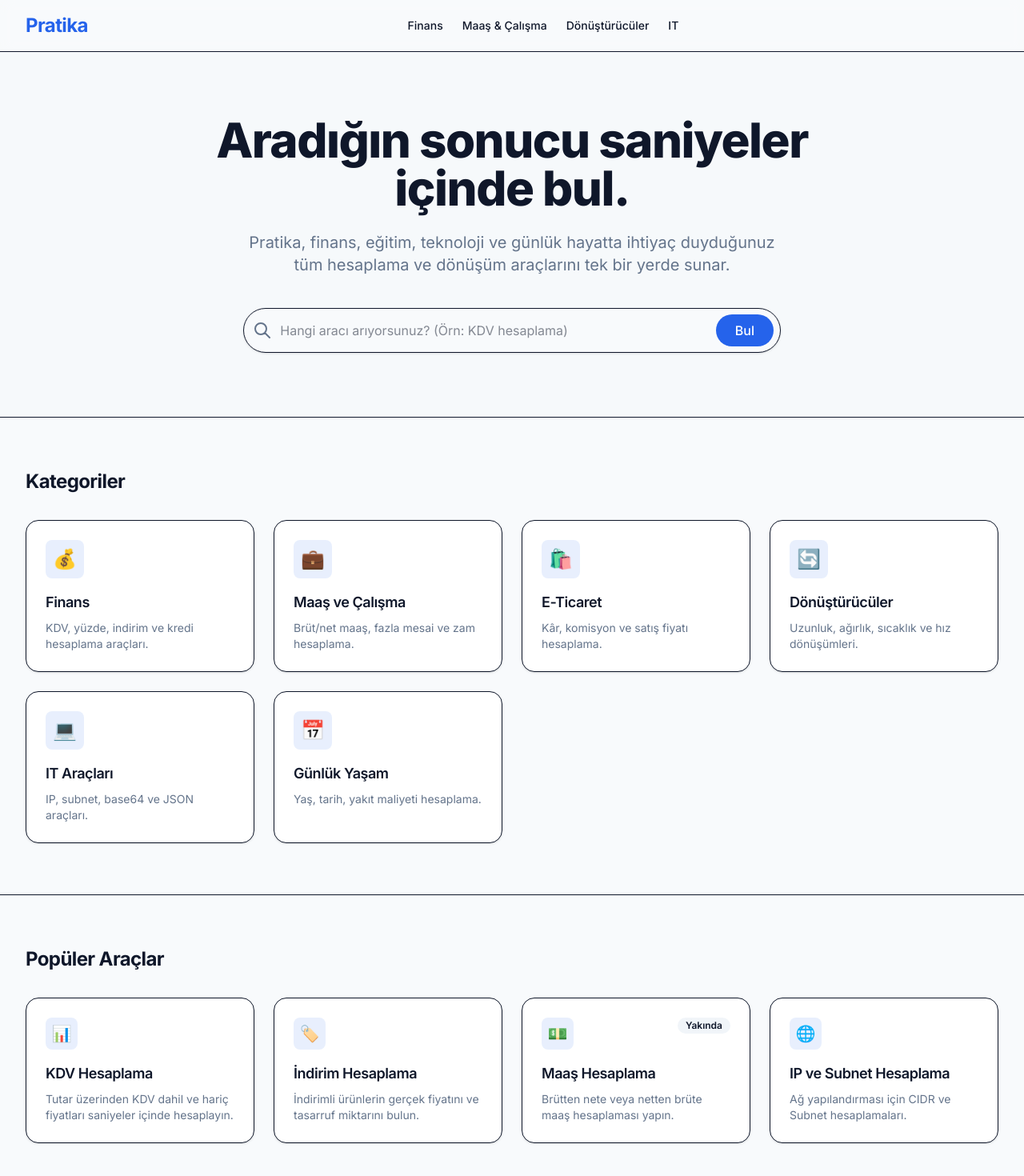
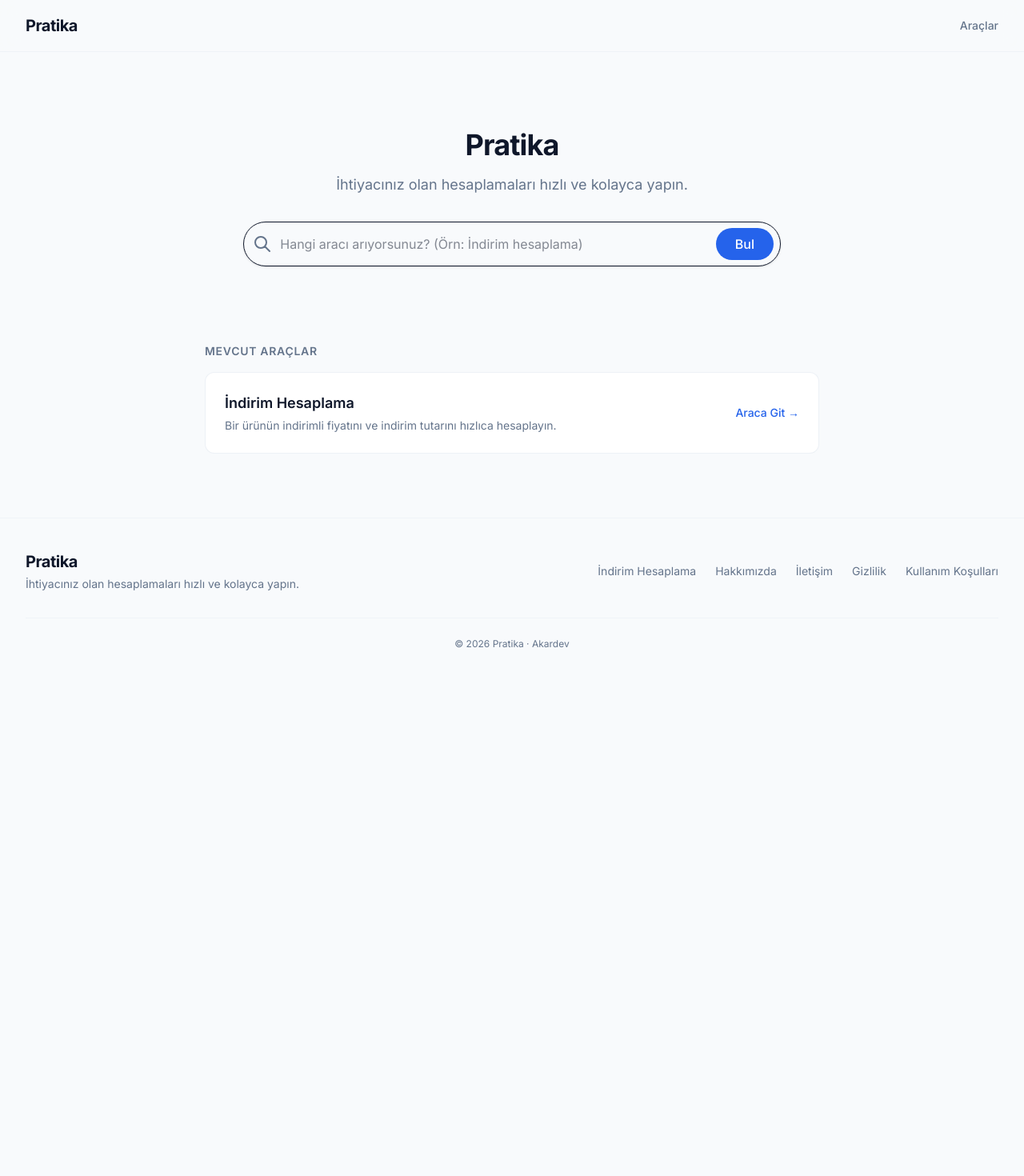
Before and after one commit to akardev/pratika-web, a Next.js app: page / in a window 1280 px wide. Shown: the top 1470 px of the page at 80% size. After the commit the page ends 853 px from the top, so only its background shows below. Built offline with nearby package versions, Linux system fonts and the light colour scheme.

Commit message:
Refine Pratika light theme

```diff
--- a/src/app/arac/[slug]/page.tsx
+++ b/src/app/arac/[slug]/page.tsx
@@ -3,7 +3,6 @@ import { notFound } from 'next/navigation';
 import { Metadata } from 'next';
 import Link from 'next/link';
 import IndirimHesaplama from '@/components/tools/IndirimHesaplama';
-import ToolCard from '@/components/ui/ToolCard';
 
 type Props = {
   params: Promise<{ slug: string }>;
@@ -19,8 +18,6 @@ export async function generateMetadata({ params }: Props): Promise<Metadata> {
     };
   }
 
-  // Özel SEO title ve description'ları araçların özelliklerinden veya statik olarak alabiliriz
-  // Şimdilik indirim hesaplama için özel metadata ayarlıyoruz:
   if (tool.slug === 'indirim-hesaplama') {
     return {
       title: 'İndirim Hesaplama - Pratika',
@@ -42,87 +39,26 @@ export default async function ToolPage({ params }: Props) {
     notFound();
   }
 
-  // İlgili araçları bul (Aynı kategorideki diğer araçlar)
-  const relatedTools = tools
-    .filter((t) => t.categoryId === tool.categoryId && t.id !== tool.id)
-    .slice(0, 3); // En fazla 3 araç göster
-
   return (
-    <div className="container mx-auto px-4 sm:px-6 lg:px-8 py-12 max-w-5xl">
+    <div className="container mx-auto px-4 sm:px-6 lg:px-8 py-10 max-w-4xl">
       <div className="mb-8">
         <Link
-          href={`/kategori/${tool.categoryId}`}
-          className="text-sm font-medium text-muted-foreground hover:text-primary mb-4 inline-block transition-colors"
+          href="/"
+          className="text-xs font-medium text-muted-foreground hover:text-foreground mb-4 inline-block transition-colors"
         >
-          &larr; Kategoriye Dön
+          &larr; Tüm Araçlar
         </Link>
-        <div className="flex items-start gap-4">
-          <div className="flex h-16 w-16 items-center justify-center rounded-xl bg-primary/10 text-4xl shrink-0">
-            {tool.icon}
-          </div>
-          <div>
-            <div className="flex items-center gap-3 mb-2 flex-wrap">
-              <h1 className="text-3xl font-bold tracking-tight">
-                {tool.title}
-              </h1>
-              {tool.status === 'coming-soon' && (
-                <span className="inline-flex items-center rounded-full bg-secondary px-2.5 py-0.5 text-xs font-semibold text-secondary-foreground">
-                  Yakında
-                </span>
-              )}
-            </div>
-            <p className="text-lg text-muted-foreground">
-              {tool.slug === 'indirim-hesaplama'
-                ? 'Bir ürünün indirimli fiyatını ve indirim tutarını hızlıca hesaplayın.'
-                : tool.description}
-            </p>
-          </div>
-        </div>
+        <h1 className="text-2xl sm:text-3xl font-bold tracking-tight text-foreground mb-2">
+          {tool.title}
+        </h1>
+        <p className="text-base text-muted-foreground">
+          {tool.description}
+        </p>
       </div>
 
-      <div className="mb-16">
-        {tool.status === 'coming-soon' ? (
-          <div className="rounded-2xl border bg-card p-6 sm:p-10 shadow-sm min-h-[400px] flex items-center justify-center">
-            <div className="text-center max-w-md mx-auto">
-              <div className="text-5xl mb-4">🚧</div>
-              <h3 className="text-xl font-semibold mb-2">Yapım Aşamasında</h3>
-              <p className="text-muted-foreground">
-                Bu araç şu anda geliştirilmektedir. Çok yakında kullanıma sunulacaktır.
-              </p>
-            </div>
-          </div>
-        ) : (
-          <div className="w-full">
-            {tool.slug === 'indirim-hesaplama' && <IndirimHesaplama />}
-            {tool.slug !== 'indirim-hesaplama' && (
-              <div className="rounded-2xl border bg-card p-6 sm:p-10 shadow-sm min-h-[400px] flex items-center justify-center">
-                <div className="text-center w-full max-w-md mx-auto">
-                  <div className="p-8 border-2 border-dashed rounded-xl border-muted-foreground/20 text-muted-foreground">
-                    <p>Araç hesaplama arayüzü buraya eklenecek.</p>
-                    <div className="mt-6 flex flex-col gap-4">
-                      <div className="h-10 bg-muted/50 rounded-md animate-pulse"></div>
-                      <div className="h-10 bg-muted/50 rounded-md animate-pulse"></div>
-                      <div className="h-10 bg-primary/20 rounded-md mt-2"></div>
-                    </div>
-                  </div>
-                </div>
-              </div>
-            )}
-          </div>
-        )}
+      <div>
+        {tool.slug === 'indirim-hesaplama' && <IndirimHesaplama />}
       </div>
-
-      {/* İlgili Araçlar */}
-      {relatedTools.length > 0 && (
-        <div className="border-t pt-12 mt-12">
-          <h2 className="text-2xl font-bold tracking-tight mb-6">İlgili Araçlar</h2>
-          <div className="grid grid-cols-1 sm:grid-cols-2 lg:grid-cols-3 gap-6">
-            {relatedTools.map((rt) => (
-              <ToolCard key={rt.id} tool={rt} />
-            ))}
-          </div>
-        </div>
-      )}
     </div>
   );
 }
--- a/src/app/globals.css
+++ b/src/app/globals.css
@@ -16,10 +16,10 @@
   --muted: #f1f5f9;
   --muted-foreground: #64748b;
 
-  --accent: #f1f5f9;
+  --accent: #f8fafc;
   --accent-foreground: #0f172a;
 
-  --destructive: #ef4444;
+  --destructive: #dc2626;
   --destructive-foreground: #ffffff;
 
   --border: #e2e8f0;
@@ -49,29 +49,7 @@
   --font-sans: var(--font-inter);
 }
 
-@media (prefers-color-scheme: dark) {
-  :root {
-    --background: #020617;
-    --foreground: #f8fafc;
-    --card: #0f172a;
-    --card-foreground: #f8fafc;
-    --primary: #3b82f6;
-    --primary-foreground: #ffffff;
-    --secondary: #1e293b;
-    --secondary-foreground: #f8fafc;
-    --muted: #1e293b;
-    --muted-foreground: #94a3b8;
-    --accent: #1e293b;
-    --accent-foreground: #f8fafc;
-    --destructive: #7f1d1d;
-    --destructive-foreground: #f8fafc;
-    --border: #1e293b;
-    --input: #1e293b;
-    --ring: #3b82f6;
-  }
-}
-
 body {
-  background: var(--background);
+  background-color: var(--background);
   color: var(--foreground);
 }
--- a/src/app/kategori/[slug]/page.tsx
+++ b/src/app/kategori/[slug]/page.tsx
@@ -36,8 +36,7 @@ export default async function CategoryPage({ params }: Props) {
   return (
     <div className="container mx-auto px-4 sm:px-6 lg:px-8 py-12">
       <div className="mb-10">
-        <h1 className="text-3xl font-bold tracking-tight mb-4 flex items-center gap-3">
-          <span className="text-4xl">{category.icon}</span>
+        <h1 className="text-3xl font-bold tracking-tight mb-4">
           {category.title}
         </h1>
         <p className="text-lg text-muted-foreground max-w-2xl">
--- a/src/app/page.tsx
+++ b/src/app/page.tsx
@@ -1,46 +1,51 @@
 import SearchBar from '@/components/ui/SearchBar';
-import CategoryCard from '@/components/ui/CategoryCard';
-import ToolCard from '@/components/ui/ToolCard';
-import { categories, tools } from '@/data/tools';
+import Link from 'next/link';
+import { tools } from '@/data/tools';
 
 export default function Home() {
-  const popularTools = tools.slice(0, 4); // Show top 4 tools as popular
-
   return (
     <div className="flex flex-col flex-1">
       {/* Hero Section */}
-      <section className="bg-muted/30 py-20 px-4 sm:px-6 lg:px-8 border-b">
-        <div className="container mx-auto max-w-4xl text-center">
-          <h1 className="text-4xl sm:text-5xl lg:text-6xl font-extrabold tracking-tight text-foreground mb-6">
-            Aradığın sonucu saniyeler içinde bul.
+      <section className="py-16 sm:py-24 px-4 sm:px-6 lg:px-8">
+        <div className="container mx-auto max-w-3xl text-center">
+          <h1 className="text-3xl sm:text-4xl font-bold tracking-tight text-foreground mb-4">
+            Pratika
           </h1>
-          <p className="text-lg sm:text-xl text-muted-foreground mb-10 max-w-2xl mx-auto">
-            Pratika, finans, eğitim, teknoloji ve günlük hayatta ihtiyaç duyduğunuz tüm hesaplama ve dönüşüm araçlarını tek bir yerde sunar.
+          <p className="text-base sm:text-lg text-muted-foreground mb-8 max-w-xl mx-auto">
+            İhtiyacınız olan hesaplamaları hızlı ve kolayca yapın.
           </p>
 
           <SearchBar />
         </div>
       </section>
 
-      {/* Categories Section */}
-      <section className="py-16 px-4 sm:px-6 lg:px-8">
-        <div className="container mx-auto">
-          <h2 className="text-2xl font-bold tracking-tight mb-8">Kategoriler</h2>
-          <div className="grid grid-cols-1 sm:grid-cols-2 lg:grid-cols-3 xl:grid-cols-4 gap-6">
-            {categories.map((category) => (
-              <CategoryCard key={category.id} category={category} />
-            ))}
-          </div>
-        </div>
-      </section>
-
-      {/* Popular Tools Section */}
-      <section className="py-16 px-4 sm:px-6 lg:px-8 bg-muted/10 border-t">
-        <div className="container mx-auto">
-          <h2 className="text-2xl font-bold tracking-tight mb-8">Popüler Araçlar</h2>
-          <div className="grid grid-cols-1 sm:grid-cols-2 lg:grid-cols-3 xl:grid-cols-4 gap-6">
-            {popularTools.map((tool) => (
-              <ToolCard key={tool.id} tool={tool} />
+      {/* Available Tools Section */}
+      <section className="pb-20 px-4 sm:px-6 lg:px-8">
+        <div className="container mx-auto max-w-3xl">
+          <h2 className="text-sm font-semibold text-muted-foreground uppercase tracking-wider mb-4">
+            Mevcut Araçlar
+          </h2>
+          <div className="grid grid-cols-1 gap-4">
+            {tools.map((tool) => (
+              <Link
+                key={tool.id}
+                href={`/arac/${tool.slug}`}
+                className="group block p-6 rounded-xl border border-border/60 bg-card hover:border-primary/40 hover:shadow-sm transition-all"
+              >
+                <div className="flex items-center justify-between">
+                  <div>
+                    <h3 className="font-semibold text-lg text-foreground group-hover:text-primary transition-colors">
+                      {tool.title}
+                    </h3>
+                    <p className="text-sm text-muted-foreground mt-1">
+                      {tool.description}
+                    </p>
+                  </div>
+                  <span className="text-sm font-medium text-primary shrink-0 ml-4 group-hover:translate-x-0.5 transition-transform">
+                    Araca Git &rarr;
+                  </span>
+                </div>
+              </Link>
             ))}
           </div>
         </div>
--- a/src/components/layout/Footer.tsx
+++ b/src/components/layout/Footer.tsx
@@ -4,48 +4,41 @@ export default function Footer() {
   const currentYear = new Date().getFullYear();
 
   return (
-    <footer className="border-t bg-muted/20">
-      <div className="container mx-auto px-4 sm:px-6 lg:px-8 py-12">
-        <div className="grid grid-cols-1 md:grid-cols-4 gap-8">
-          <div className="md:col-span-1">
-            <Link href="/" className="flex items-center space-x-2">
-              <span className="text-2xl font-bold tracking-tight text-primary">
-                Pratika
-              </span>
+    <footer className="border-t border-border/40 bg-muted/10">
+      <div className="container mx-auto px-4 sm:px-6 lg:px-8 py-10">
+        <div className="flex flex-col md:flex-row justify-between items-center gap-6">
+          <div className="flex flex-col items-center md:items-start">
+            <Link href="/" className="text-xl font-bold tracking-tight text-foreground">
+              Pratika
             </Link>
-            <p className="mt-4 text-sm text-muted-foreground">
-              Günlük hayatınızı kolaylaştıran modern araçlar ve hesaplama platformu. Aradığınız sonucu saniyeler içinde bulun.
+            <p className="mt-1 text-sm text-muted-foreground">
+              İhtiyacınız olan hesaplamaları hızlı ve kolayca yapın.
             </p>
           </div>
 
-          <div>
-            <h3 className="font-semibold mb-4">Platform</h3>
-            <ul className="space-y-2 text-sm text-muted-foreground">
-              <li><Link href="/" className="hover:text-foreground transition-colors">Tüm Araçlar</Link></li>
-              <li><Link href="/kategori/finans" className="hover:text-foreground transition-colors">Finans Araçları</Link></li>
-              <li><Link href="/kategori/it" className="hover:text-foreground transition-colors">IT Araçları</Link></li>
-            </ul>
-          </div>
-
-          <div>
-            <h3 className="font-semibold mb-4">Kurumsal</h3>
-            <ul className="space-y-2 text-sm text-muted-foreground">
-              <li><Link href="/hakkimizda" className="hover:text-foreground transition-colors">Hakkımızda</Link></li>
-              <li><Link href="/iletisim" className="hover:text-foreground transition-colors">İletişim</Link></li>
-            </ul>
-          </div>
-
-          <div>
-            <h3 className="font-semibold mb-4">Yasal</h3>
-            <ul className="space-y-2 text-sm text-muted-foreground">
-              <li><Link href="/gizlilik" className="hover:text-foreground transition-colors">Gizlilik Politikası</Link></li>
-              <li><Link href="/kullanim-kosullari" className="hover:text-foreground transition-colors">Kullanım Koşulları</Link></li>
-            </ul>
-          </div>
+          <nav className="flex flex-wrap justify-center gap-6 text-sm text-muted-foreground">
+            <Link href="/arac/indirim-hesaplama" className="hover:text-foreground transition-colors">
+              İndirim Hesaplama
+            </Link>
+            <Link href="/hakkimizda" className="hover:text-foreground transition-colors">
+              Hakkımızda
+            </Link>
+            <Link href="/iletisim" className="hover:text-foreground transition-colors">
+              İletişim
+            </Link>
+            <Link href="/gizlilik" className="hover:text-foreground transition-colors">
+              Gizlilik
+            </Link>
+            <Link href="/kullanim-kosullari" className="hover:text-foreground transition-colors">
+              Kullanım Koşulları
+            </Link>
+          </nav>
         </div>
 
-        <div className="mt-12 pt-8 border-t flex flex-col md:flex-row justify-between items-center text-sm text-muted-foreground">
-          <p>© {currentYear} Pratika. Tüm hakları saklıdır.</p>
+        <div className="mt-8 pt-6 border-t border-border/40 text-center text-xs text-muted-foreground">
+          <p>
+            © {currentYear} Pratika · <a href="#" className="hover:text-foreground transition-colors">Akardev</a>
+          </p>
         </div>
       </div>
     </footer>
--- a/src/components/layout/Header.tsx
+++ b/src/components/layout/Header.tsx
@@ -2,27 +2,22 @@ import Link from 'next/link';
 
 export default function Header() {
   return (
-    <header className="sticky top-0 z-50 w-full border-b bg-background/95 backdrop-blur supports-[backdrop-filter]:bg-background/60">
+    <header className="sticky top-0 z-50 w-full border-b border-border/40 bg-background/80 backdrop-blur-md">
       <div className="container mx-auto px-4 sm:px-6 lg:px-8">
         <div className="flex h-16 items-center justify-between">
           <div className="flex items-center">
             <Link href="/" className="flex items-center space-x-2">
-              <span className="text-2xl font-bold tracking-tight text-primary">
+              <span className="text-xl font-bold tracking-tight text-foreground">
                 Pratika
               </span>
             </Link>
           </div>
 
-          <nav className="hidden md:flex items-center space-x-6 text-sm font-medium">
-            <Link href="/kategori/finans" className="transition-colors hover:text-primary">Finans</Link>
-            <Link href="/kategori/maas-ve-calisma" className="transition-colors hover:text-primary">Maaş & Çalışma</Link>
-            <Link href="/kategori/donusturuculer" className="transition-colors hover:text-primary">Dönüştürücüler</Link>
-            <Link href="/kategori/it" className="transition-colors hover:text-primary">IT</Link>
+          <nav className="flex items-center space-x-6 text-sm font-medium">
+            <Link href="/" className="text-muted-foreground transition-colors hover:text-foreground">
+              Araçlar
+            </Link>
           </nav>
-
-          <div className="flex items-center">
-            {/* Future auth/user menu space */}
-          </div>
         </div>
       </div>
     </header>
--- a/src/components/ui/CategoryCard.tsx
+++ b/src/components/ui/CategoryCard.tsx
@@ -8,11 +8,8 @@ interface CategoryCardProps {
 export default function CategoryCard({ category }: CategoryCardProps) {
   return (
     <Link href={`/kategori/${category.slug}`} className="group block h-full">
-      <div className="h-full rounded-2xl border bg-card p-6 shadow-sm transition-all hover:shadow-md hover:border-primary/50 relative overflow-hidden">
-        <div className="mb-4 flex h-12 w-12 items-center justify-center rounded-lg bg-primary/10 text-2xl text-primary group-hover:scale-110 transition-transform">
-          {category.icon}
-        </div>
-        <h3 className="mb-2 font-semibold tracking-tight text-lg group-hover:text-primary transition-colors">
+      <div className="h-full rounded-xl border border-border/60 bg-card p-6 shadow-sm transition-all hover:border-primary/40 hover:shadow">
+        <h3 className="mb-2 font-semibold tracking-tight text-lg text-foreground group-hover:text-primary transition-colors">
           {category.title}
         </h3>
         <p className="text-sm text-muted-foreground line-clamp-2">
--- a/src/components/ui/SearchBar.tsx
+++ b/src/components/ui/SearchBar.tsx
@@ -37,7 +37,7 @@ export default function SearchBar() {
           className="peer h-full w-full outline-none text-base bg-transparent pr-4"
           type="text"
           id="search"
-          placeholder="Hangi aracı arıyorsunuz? (Örn: KDV hesaplama)"
+          placeholder="Hangi aracı arıyorsunuz? (Örn: İndirim hesaplama)"
           value={query}
           onChange={(e) => setQuery(e.target.value)}
         />
--- a/src/components/ui/ToolCard.tsx
+++ b/src/components/ui/ToolCard.tsx
@@ -8,23 +8,19 @@ interface ToolCardProps {
 export default function ToolCard({ tool }: ToolCardProps) {
   return (
     <Link href={`/arac/${tool.slug}`} className="group block h-full">
-      <div className="h-full rounded-2xl border bg-card p-6 shadow-sm transition-all hover:shadow-md hover:border-primary/50 flex flex-col">
-        <div className="flex items-start justify-between mb-4">
-          <div className="flex h-10 w-10 items-center justify-center rounded-lg bg-primary/10 text-xl text-primary group-hover:scale-110 transition-transform">
-            {tool.icon}
-          </div>
-          {tool.status === 'coming-soon' && (
-            <span className="inline-flex items-center rounded-full bg-secondary px-2.5 py-0.5 text-xs font-semibold text-secondary-foreground">
-              Yakında
-            </span>
-          )}
+      <div className="h-full rounded-xl border border-border/60 bg-card p-6 shadow-sm transition-all hover:border-primary/40 hover:shadow flex flex-col justify-between">
+        <div>
+          <h3 className="mb-2 font-semibold tracking-tight text-lg text-foreground group-hover:text-primary transition-colors">
+            {tool.title}
+          </h3>
+          <p className="text-sm text-muted-foreground line-clamp-2">
+            {tool.description}
+          </p>
         </div>
-        <h3 className="mb-2 font-semibold tracking-tight text-lg group-hover:text-primary transition-colors">
-          {tool.title}
-        </h3>
-        <p className="text-sm text-muted-foreground line-clamp-2 mt-auto">
-          {tool.description}
-        </p>
+        <div className="mt-4 flex items-center text-xs font-medium text-primary">
+          <span>Araca Git</span>
+          <span className="ml-1 group-hover:translate-x-0.5 transition-transform">&rarr;</span>
+        </div>
       </div>
     </Link>
   );
--- a/src/data/tools.ts
+++ b/src/data/tools.ts
@@ -5,90 +5,17 @@ export const categories: Category[] = [
     id: 'finans',
     slug: 'finans',
     title: 'Finans',
-    description: 'KDV, yüzde, indirim ve kredi hesaplama araçları.',
-    icon: '💰'
-  },
-  {
-    id: 'maas-ve-calisma',
-    slug: 'maas-ve-calisma',
-    title: 'Maaş ve Çalışma',
-    description: 'Brüt/net maaş, fazla mesai ve zam hesaplama.',
-    icon: '💼'
-  },
-  {
-    id: 'e-ticaret',
-    slug: 'e-ticaret',
-    title: 'E-Ticaret',
-    description: 'Kâr, komisyon ve satış fiyatı hesaplama.',
-    icon: '🛍️'
-  },
-  {
-    id: 'donusturuculer',
-    slug: 'donusturuculer',
-    title: 'Dönüştürücüler',
-    description: 'Uzunluk, ağırlık, sıcaklık ve hız dönüşümleri.',
-    icon: '🔄'
-  },
-  {
-    id: 'it',
-    slug: 'it',
-    title: 'IT Araçları',
-    description: 'IP, subnet, base64 ve JSON araçları.',
-    icon: '💻'
-  },
-  {
-    id: 'gunluk-yasam',
-    slug: 'gunluk-yasam',
-    title: 'Günlük Yaşam',
-    description: 'Yaş, tarih, yakıt maliyeti hesaplama.',
-    icon: '📅'
+    description: 'Finansal hesaplama araçları.',
   }
 ];
 
 export const tools: Tool[] = [
   {
-    id: 'kdv-hesaplama',
-    slug: 'kdv-hesaplama',
-    title: 'KDV Hesaplama',
-    description: 'Tutar üzerinden KDV dahil ve hariç fiyatları saniyeler içinde hesaplayın.',
-    categoryId: 'finans',
-    icon: '📊',
-    status: 'active'
-  },
-  {
     id: 'indirim-hesaplama',
     slug: 'indirim-hesaplama',
     title: 'İndirim Hesaplama',
-    description: 'İndirimli ürünlerin gerçek fiyatını ve tasarruf miktarını bulun.',
+    description: 'Bir ürünün indirimli fiyatını ve indirim tutarını hızlıca hesaplayın.',
     categoryId: 'finans',
-    icon: '🏷️',
-    status: 'active'
-  },
-  {
-    id: 'maas-hesaplama',
-    slug: 'maas-hesaplama',
-    title: 'Maaş Hesaplama',
-    description: 'Brütten nete veya netten brüte maaş hesaplaması yapın.',
-    categoryId: 'maas-ve-calisma',
-    icon: '💵',
-    status: 'coming-soon'
-  },
-  {
-    id: 'ip-hesaplama',
-    slug: 'ip-hesaplama',
-    title: 'IP ve Subnet Hesaplama',
-    description: 'Ağ yapılandırması için CIDR ve Subnet hesaplamaları.',
-    categoryId: 'it',
-    icon: '🌐',
-    status: 'active'
-  },
-  {
-    id: 'kar-hesaplama',
-    slug: 'kar-hesaplama',
-    title: 'Kâr Marjı Hesaplama',
-    description: 'Ürün maliyetiniz üzerinden kâr marjınızı ve satış fiyatını belirleyin.',
-    categoryId: 'e-ticaret',
-    icon: '📈',
     status: 'active'
   }
 ];
```
Also changed, not shown: src/app/sitemap.ts (+1 -16 lines), src/components/tools/IndirimHesaplama.tsx (+9 -10 lines).
